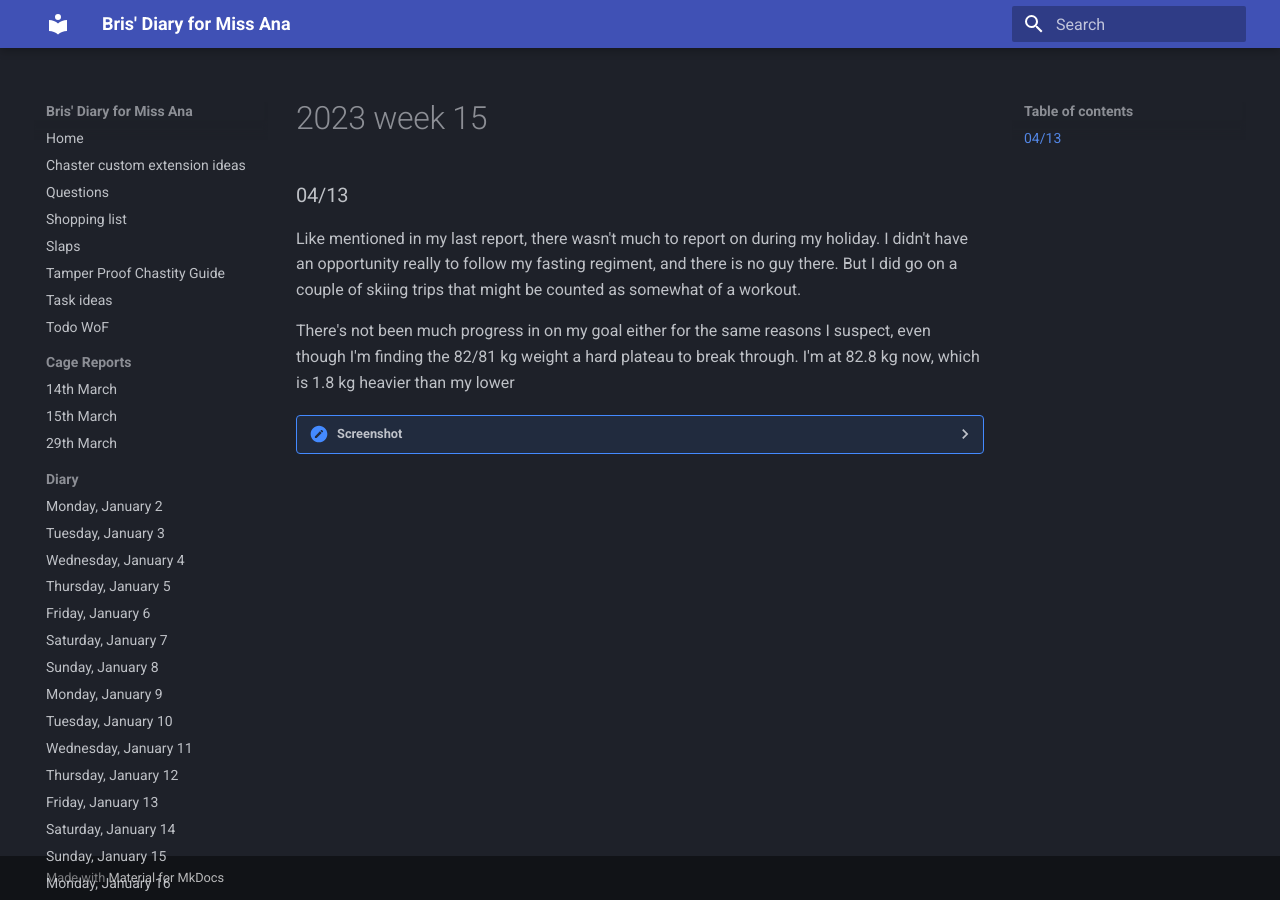
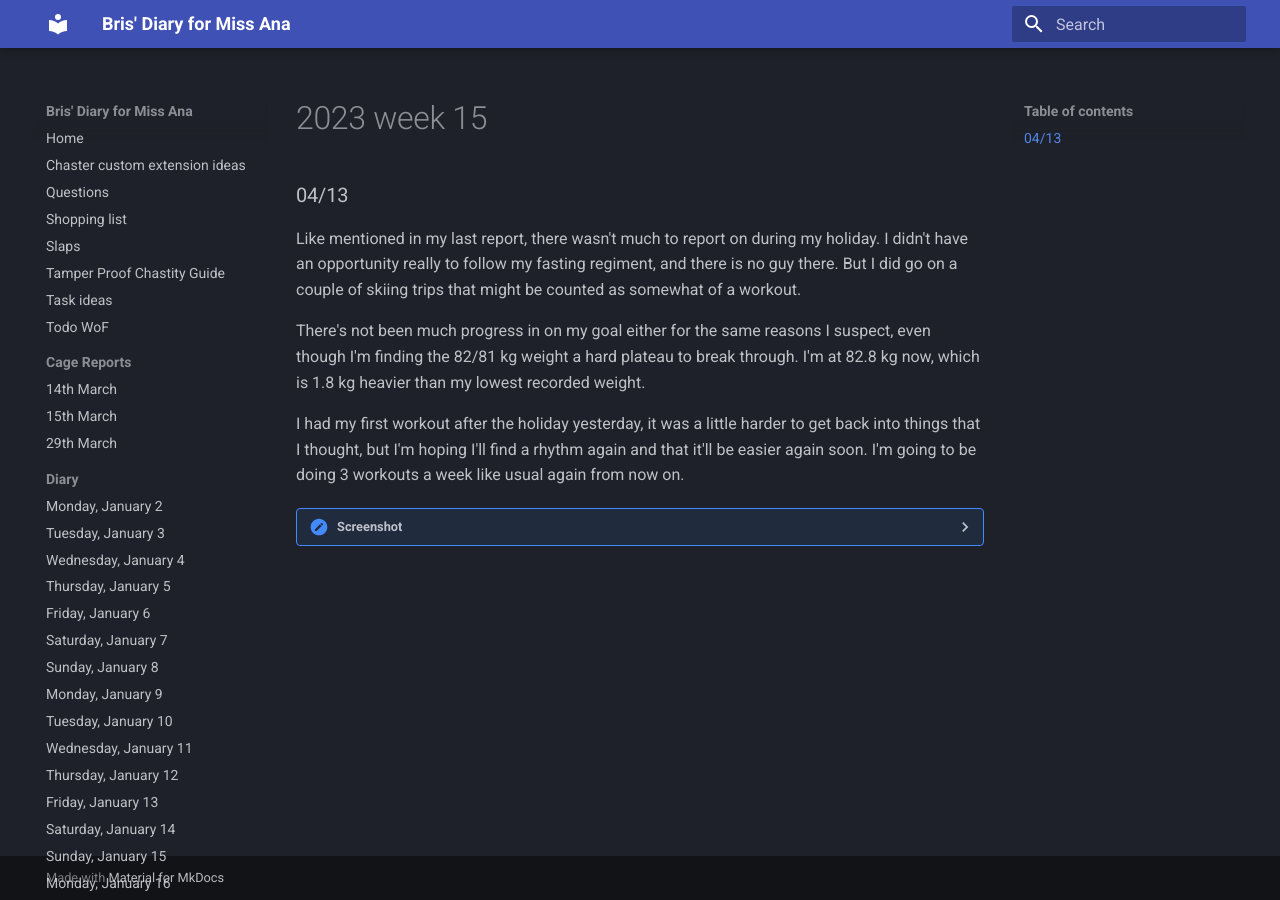
Before and after one commit to bris00/DFMA, an MkDocs documentation site: the page built from diary/Fitness Reports/2023 - week 15.md, in a window 1280 px wide. Built offline with MkDocs 1.6.1 and Material for MkDocs 9.7.7, drawn with Linux system fonts in a browser that asks for light colours.

Commit message:
vault backup: 2023-04-13 11:18:13
Affected files:
diary/Fitness Reports/2023 - week 15.md

```diff
--- a/diary/Fitness Reports/2023 - week 15.md
+++ b/diary/Fitness Reports/2023 - week 15.md
@@ -1,7 +1,9 @@
 ### 04/13
 Like mentioned in my last report, there wasn't much to report on during my holiday. I didn't have an opportunity really to follow my fasting regiment, and there is no guy there. But I did go on a couple of skiing trips that might be counted as somewhat of a workout.
 
-There's not been much progress in on my goal either for the same reasons I suspect, even though I'm finding the 82/81 kg weight a hard plateau to break through. I'm at 82.8 kg now, which is 1.8 kg heavier than my lower
+There's not been much progress in on my goal either for the same reasons I suspect, even though I'm finding the 82/81 kg weight a hard plateau to break through. I'm at 82.8 kg now, which is 1.8 kg heavier than my lowest recorded weight.
+
+I had my first workout after the holiday yesterday, it was a little harder to get back into things that I thought, but I'm hoping I'll find a rhythm again and that it'll be easier again soon. I'm going to be doing 3 workouts a week like usual again from now on.
 
 <details>
 	<summary>Screenshot</summary>
```
